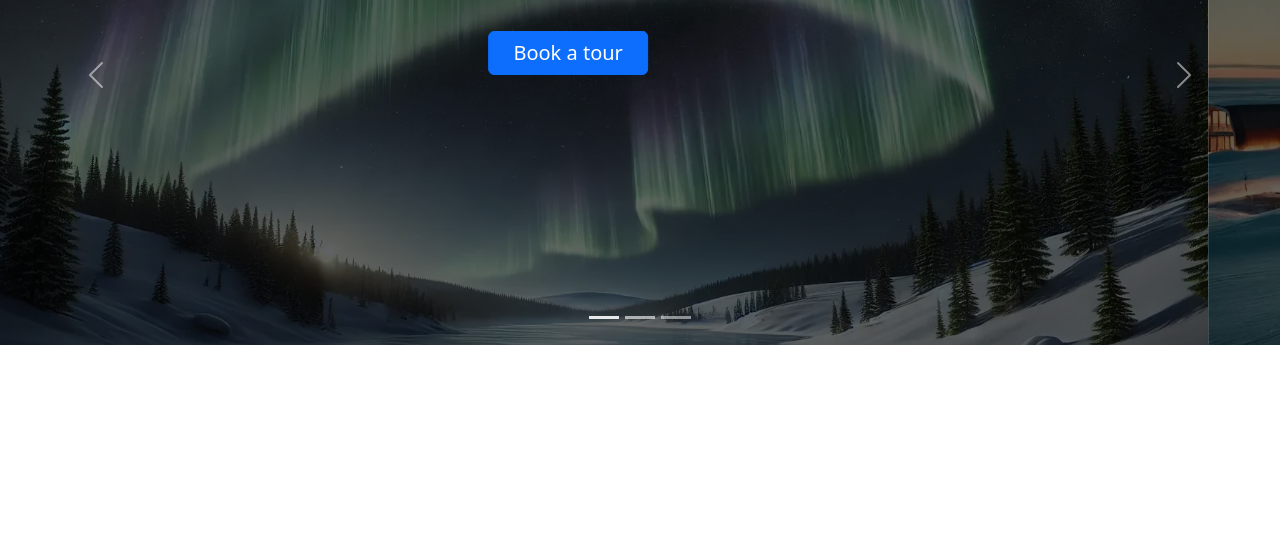
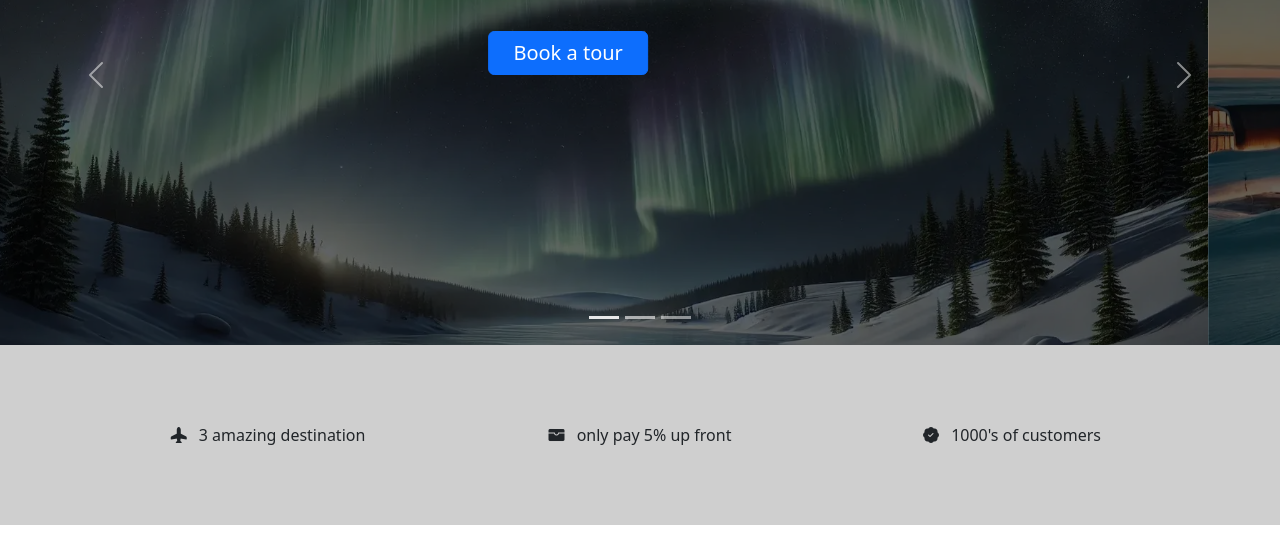
Before and after one commit to MinaHoushangi/Aurora, a plain HTML site: page index.html in a window 1280 px wide. Shown: the part 251-800 px from the top of the page. Drawn offline with nearby package versions, Linux system fonts and the light colour scheme.

Commit message:
feat(review): Add review section
- Add review section using flexbox and Bootstrap grid system.
- Fix form tag placement.

```diff
--- a/index.html
+++ b/index.html
@@ -26,6 +26,11 @@
       crossorigin="anonymous"
     ></script>
     <link rel="stylesheet" href="styles.css" />
+    <!-- Add CDN of Bootstrap icons -->
+    <link
+      rel="stylesheet"
+      href="https://cdn.jsdelivr.net/npm/bootstrap-icons@1.11.3/font/bootstrap-icons.min.css"
+    />
   </head>
   <body>
     <!-- 1 Bootstrap Nav Bar  -->
@@ -78,8 +83,8 @@
                 aria-label="Close"
               ></button>
             </div>
+            <form action="#">
               <div class="modal-body">
-              <form action="#">
                 <!-- Bootstrap grid system -->
                 <!-- Gutter classes are available across all breakpoints,
                    with all the same sizes as our margin and padding spacing.
@@ -124,7 +129,6 @@
                 <button type="submit" class="btn btn-primary">Checkout</button>
               </div>
             </form>
-
           </div>
         </div>
       </section>
@@ -251,6 +255,36 @@
           <span class="visually-hidden">Next</span>
         </button>
       </section>
+
+      <!-- Review section with custom class -->
+      <section class="my-review">
+        <!-- Using 'container' to add padding -->
+        <!-- Using 'd-flex' to make display flex and use flexbox and using justify-content and align-items -->
+        <!-- Bootstrap 'h-100' to get the entire height of container -->
+        <div
+          class="container d-flex h-100 align-items-center justify-content-center"
+        >
+          <!-- Using grid system -->
+          <!-- Bootstrap 'w-100' to get entire width -->
+          <!-- Bootstrap 'text-center' to make text center -->
+          <div class="row text-center w-100">
+            <div class="col-md">
+              <!-- Use Bootstrap icon classes -->
+              <!-- Bootstrap 'me-2' to add margin to the end -->
+              <i class="bi bi-airplane-fill me-2"></i>
+              3 amazing destination
+            </div>
+            <div class="col-md">
+              <i class="bi bi-wallet-fill me-2"></i>
+              only pay 5% up front
+            </div>
+            <div class="col-md">
+              <i class="bi bi-patch-check-fill me-2"></i>
+              1000's of customers
+            </div>
+          </div>
+        </div>
+      </section>
     </main>
 
     <!-- 3 Website footer -->
--- a/styles.css
+++ b/styles.css
@@ -7,3 +7,8 @@
   object-fit: cover;
   filter: brightness(0.4);
 }
+
+.my-review {
+  height: 180px;
+  background-color: #cfcfcf;
+}
```
Lines whose indentation alone changed are shown as unchanged.
